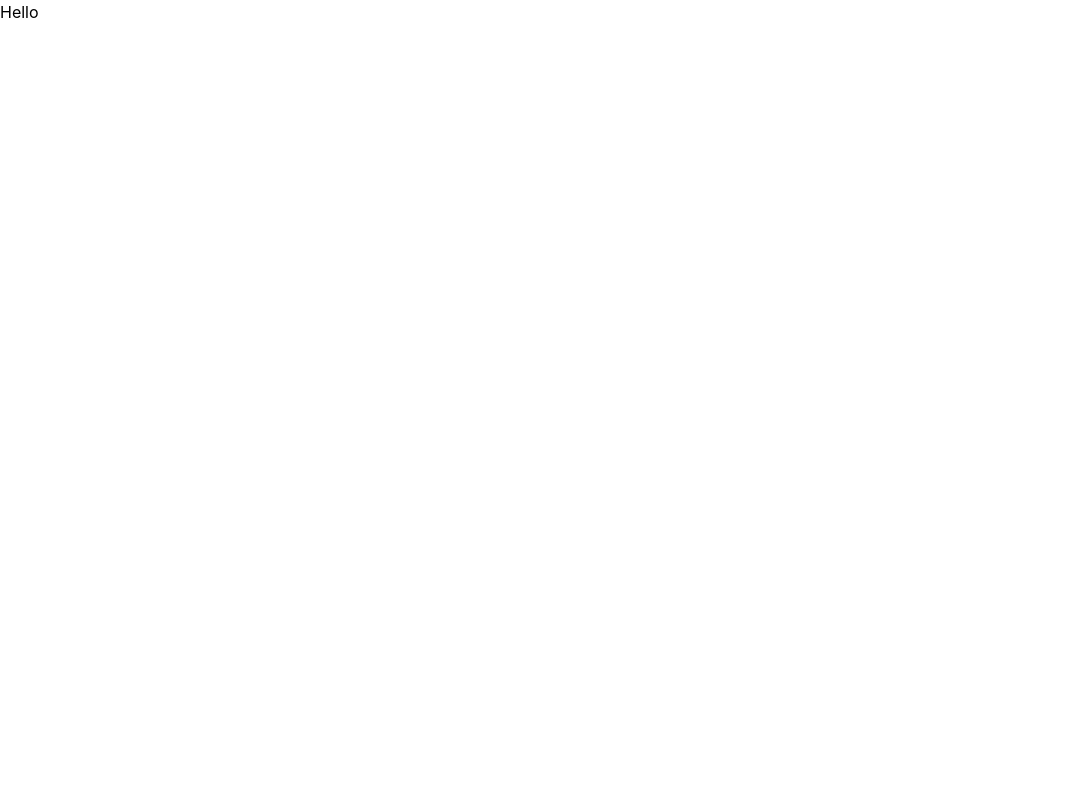
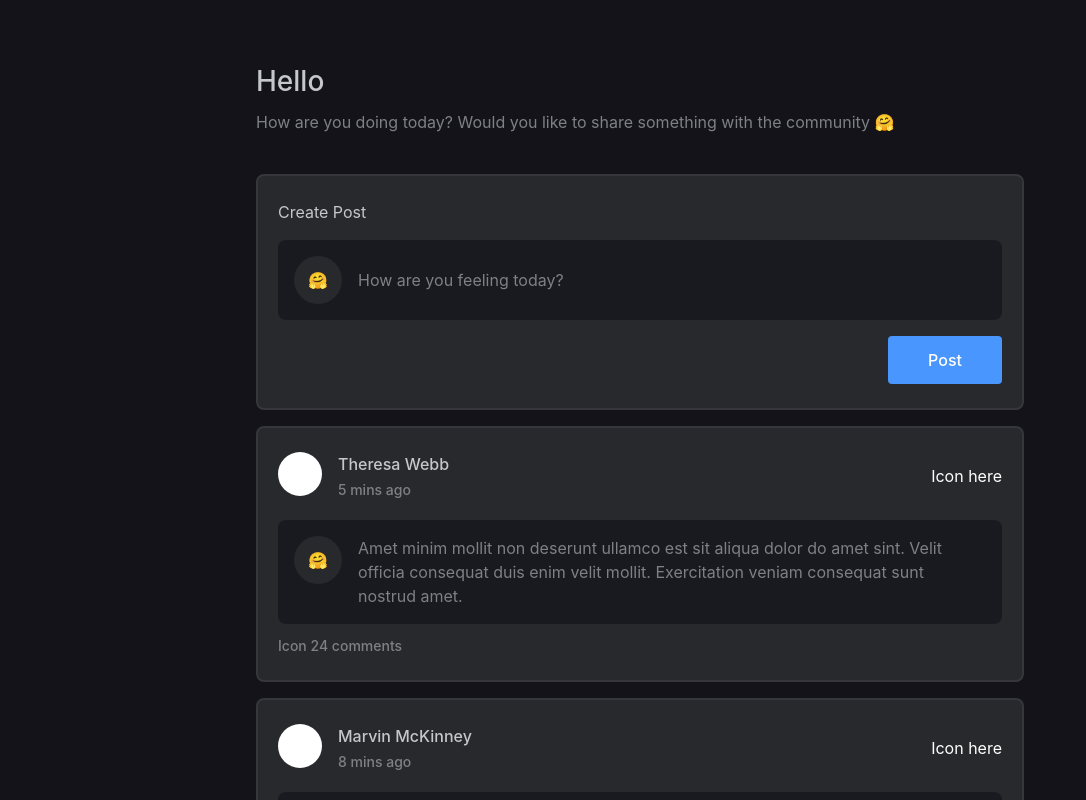
Before and after one commit to aayush-jangra/frontend, a React (Create React App) app in the folder auth-ui/: page / in a window 1280 px wide. Shown: the top 800 px of the page, without its empty margins (0-1086 px from the left). Built offline with nearby package versions, Linux system fonts and the light colour scheme.

Commit message:
home-page added heading and posts

```diff
--- a/auth-ui/src/App.tsx
+++ b/auth-ui/src/App.tsx
@@ -1,3 +1,11 @@
+import { HomePage } from "./Home/HomePage";
+
 export const App = () => {
-  return <div>Hello</div>;
+  return (
+    <div className="bg-canvas min-h-screen flex justify-center p-16">
+      <div className="max-w-screen-md w-full">
+        <HomePage />
+      </div>
+    </div>
+  );
 };
--- /dev/null
+++ b/auth-ui/src/Components/CreatePost.tsx
@@ -0,0 +1,20 @@
+export const CreatePost: React.FC = () => {
+  return (
+    <div className="flex flex-col px-5 py-6 border-2 rounded-lg bg-post gap-4 border-border-primary">
+      <div className="text-text-primary">Create Post</div>
+      <div className="bg-content-bg flex p-4 gap-4 rounded-lg">
+        <div className="flex shrink-0 items-center justify-center rounded-full h-12 w-12 bg-post">
+          🤗
+        </div>
+        <input
+          type="text"
+          className="outline-0 bg-transparent flex-1 text-content placeholder:text-content"
+          placeholder="How are you feeling today?"
+        />
+      </div>
+      <button className="py-3 px-10 text-white rounded bg-cta w-fit font-medium self-end">
+        Post
+      </button>
+    </div>
+  );
+};
--- /dev/null
+++ b/auth-ui/src/Home/Heading.tsx
@@ -0,0 +1,11 @@
+export const Heading: React.FC = () => {
+  return (
+    <div className="flex flex-col gap-3">
+      <div className="text-text-primary font-medium text-heading">Hello</div>
+      <div className="text-text-secondary font-normal text-base">
+        How are you doing today? Would you like to share something with the
+        community 🤗
+      </div>
+    </div>
+  );
+};
--- /dev/null
+++ b/auth-ui/src/Home/HomePage.tsx
@@ -0,0 +1,11 @@
+import { Heading } from "./Heading";
+import { Posts } from "./Posts";
+
+export const HomePage: React.FC = () => {
+  return (
+    <div className="flex flex-col gap-10">
+      <Heading />
+      <Posts />
+    </div>
+  );
+};
--- /dev/null
+++ b/auth-ui/src/Home/Posts.tsx
@@ -0,0 +1,56 @@
+import { CreatePost } from "../Components/CreatePost";
+import { usePosts } from "../data/usePosts";
+
+export const Posts: React.FC = () => {
+  const { posts } = usePosts();
+
+  return (
+    <div className="flex flex-col gap-4">
+      <CreatePost />
+      {posts.map(
+        ({
+          id,
+          username,
+          profileImage,
+          createdAt,
+          emoji,
+          content,
+          comments,
+        }) => {
+          return (
+            <div
+              key={id}
+              className="bg-post border-border-primary border-2 rounded-lg px-5 py-6 flex flex-col gap-5"
+            >
+              <div className="flex justify-between items-center">
+                <div className="flex gap-4">
+                  <div className="bg-white rounded-full h-11 w-11"></div>
+                  <div className="flex flex-col gap-1">
+                    <div className="text-text-primary font-medium">
+                      {username}
+                    </div>
+                    <div className="text-content font-medium text-sm">
+                      {createdAt}
+                    </div>
+                  </div>
+                </div>
+                <div className="cursor-pointer text-white">Icon here</div>
+              </div>
+              <div className="flex flex-col gap-3">
+                <div className="flex gap-4 p-4 bg-content-bg rounded-lg">
+                  <div className="flex shrink-0 items-center justify-center rounded-full h-12 w-12 bg-post">
+                    {emoji}
+                  </div>
+                  <div className="text-content">{content}</div>
+                </div>
+                <div className="font-medium text-sm text-text-secondary">
+                  {"Icon"} {comments} comments
+                </div>
+              </div>
+            </div>
+          );
+        }
+      )}
+    </div>
+  );
+};
--- /dev/null
+++ b/auth-ui/src/data/usePosts.ts
@@ -0,0 +1,28 @@
+import { Post } from "../schema/posts";
+
+export const usePosts = () => {
+  const posts: Post[] = [
+    {
+      id: 1,
+      username: "Theresa Webb",
+      createdAt: "5 mins ago",
+      emoji: "🤗",
+      comments: 24,
+      edited: false,
+      content:
+        "Amet minim mollit non deserunt ullamco est sit aliqua dolor do amet sint. Velit officia consequat duis enim velit mollit. Exercitation veniam consequat sunt nostrud amet.",
+    },
+    {
+      id: 2,
+      username: "Marvin McKinney",
+      createdAt: "8 mins ago",
+      emoji: "🤗",
+      comments: 12,
+      edited: true,
+      content:
+        "Amet minim mollit non deserunt ullamco est sit aliqua dolor do amet sint. Velit officia consequat duis enim velit mollit. Exercitation veniam consequat sunt nostrud amet.",
+    },
+  ];
+
+  return { posts };
+};
--- /dev/null
+++ b/auth-ui/src/schema/posts.ts
@@ -0,0 +1,10 @@
+export interface Post {
+  id: number;
+  username: string;
+  profileImage?: string;
+  createdAt: string;
+  emoji: string;
+  comments: number;
+  content: string;
+  edited: boolean;
+}
--- a/auth-ui/tailwind.config.js
+++ b/auth-ui/tailwind.config.js
@@ -2,7 +2,21 @@
 module.exports = {
   content: ["./src/**/*.{tsx,ts,jsx,js}"],
   theme: {
-    extend: {},
+    extend: {
+      colors: {
+        canvas: "#131319",
+        "text-primary": "#C5C7CA",
+        "text-secondary": "#7F8084",
+        post: "#27292D",
+        "content-bg": "#191920",
+        content: "#7F8084",
+        cta: "#4A96FF",
+        "border-primary": "#35373B",
+      },
+      fontSize: {
+        heading: ["28px", "34px"],
+      },
+    },
   },
   plugins: [],
 };
```
